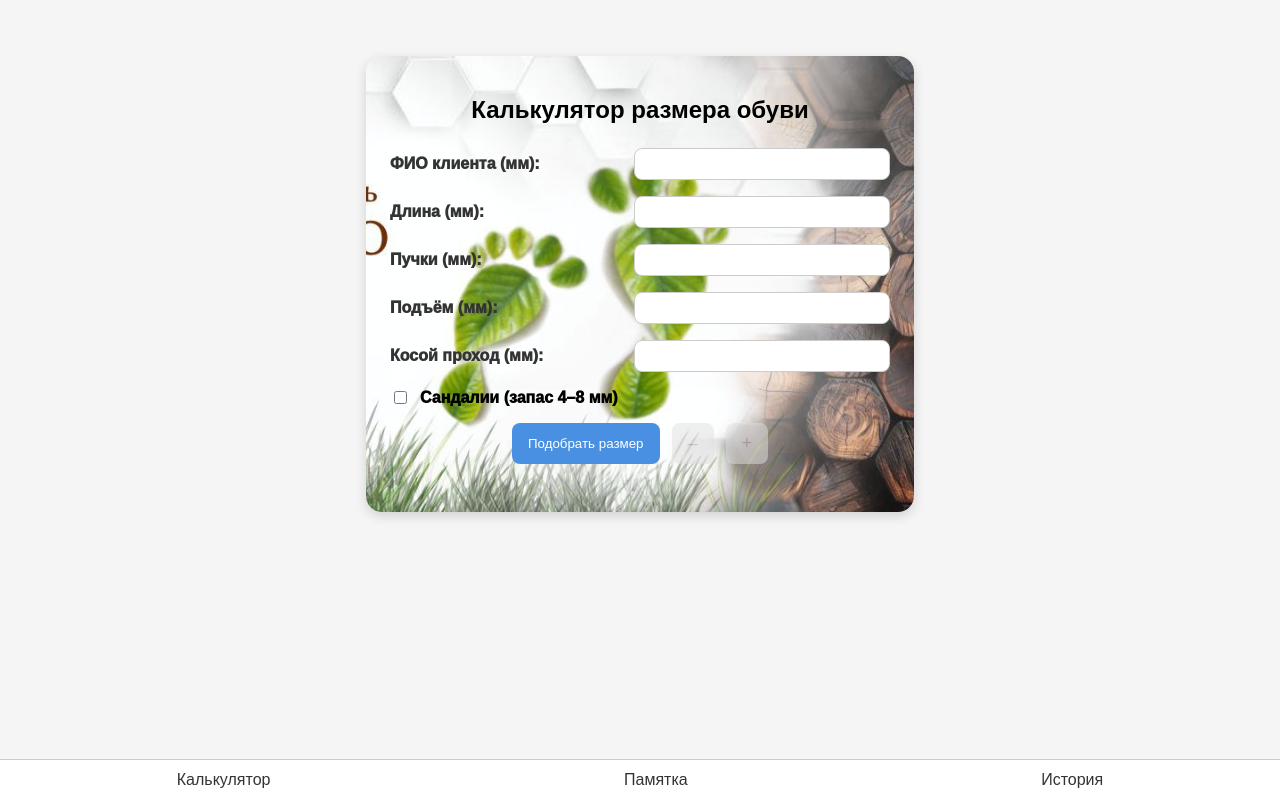
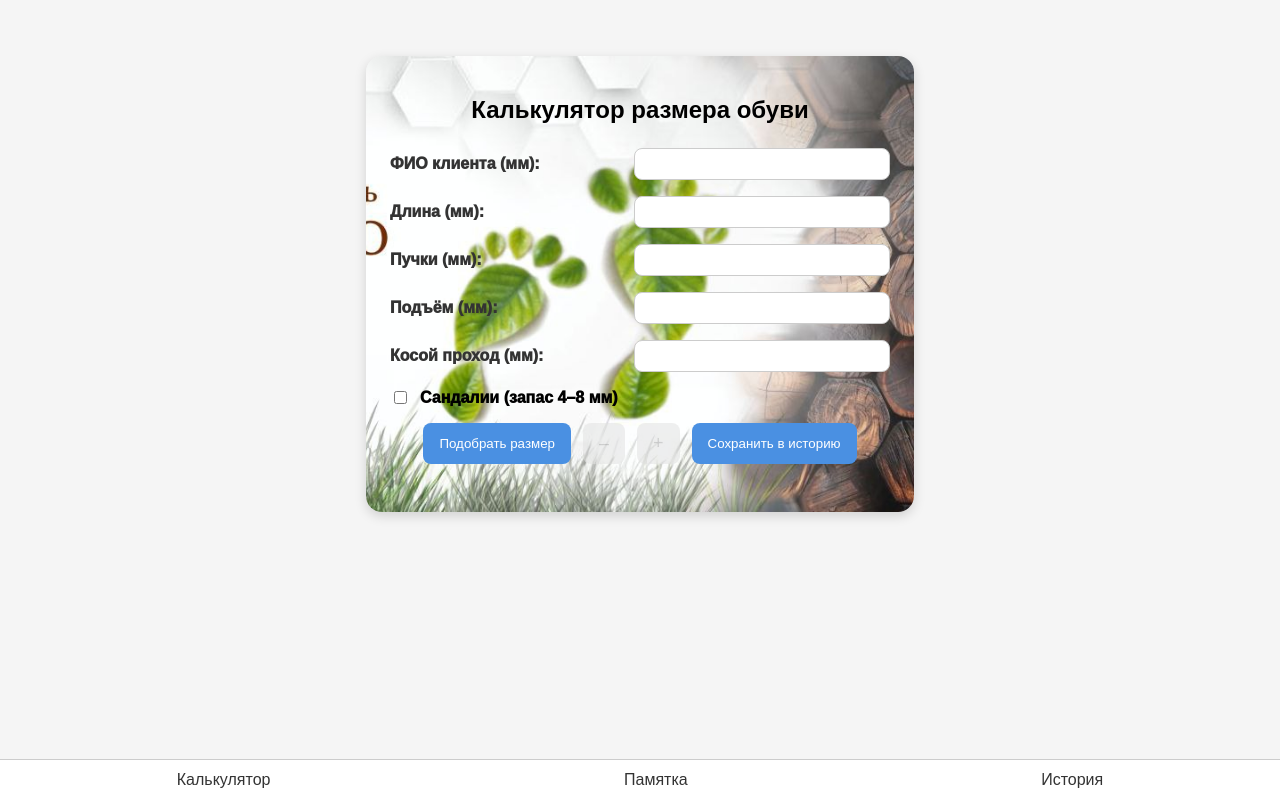
Before and after one commit to Malaphit/my-pwa, a React (Create React App) app: page / in a window 1280 px wide. Built offline with nearby package versions, Linux system fonts and the light colour scheme.

Commit message:
Добавил сохранение по кнопке

```diff
--- a/src/components/SizeCalculator/SizeCalculator.jsx
+++ b/src/components/SizeCalculator/SizeCalculator.jsx
@@ -30,6 +30,8 @@ export default function SizeCalculator() {
   const [dev, setDev] = useState(null);
   const [notes, setNotes] = useState([]);
   const [history, setHistory] = useState([]);
+  const [lastEntry, setLastEntry] = useState(null);
+
 
   useEffect(() => {
     const saved = localStorage.getItem("sizeHistory");
@@ -65,10 +67,17 @@ export default function SizeCalculator() {
       notes: recs,
     };
 
-    const updatedHistory = [entry, ...history].slice(0, 100);
-    setHistory(updatedHistory);
-    localStorage.setItem("sizeHistory", JSON.stringify(updatedHistory));
+    setLastEntry(entry);
   };
+
+  const saveToHistory = () => {
+    if (!lastEntry) return;
+    const updated = [lastEntry, ...history].slice(0, 100);
+    setHistory(updated);
+    localStorage.setItem("sizeHistory", JSON.stringify(updated));
+    alert("Расчёт сохранён в историю.");
+  };
+
 
   const isFormValid = () =>
     m.length && m.punches && m.rise && m.diagonal;
@@ -139,7 +148,11 @@ export default function SizeCalculator() {
           <button onClick={() => step(+1)} disabled={!currSize} className="size-calc-step">
             +
           </button>
+        <button onClick={saveToHistory} className="size-calc-button">
+          Сохранить в историю
+        </button>
         </div>
+
 
         {currSize != null && dev && (
           <div className={`size-result ${getMatchColor(dev)}`}>
--- a/src/components/SizeCalculator/sizeLogic.js
+++ b/src/components/SizeCalculator/sizeLogic.js
@@ -8,9 +8,14 @@ export const findSizeByLength = (lengthMm, sandalMode = false) => {
   const [min, max] = sandalMode ? [4, 8] : [8, 13];
   for (const s of SIZE_KEYS) {
     const diff = SIZE_TABLE[s].length - lengthMm;
+    if (diff >= min && diff <= max) return s;
+  }
+
+  for (const s of SIZE_KEYS) {
+    const diff = SIZE_TABLE[s].length - lengthMm;
     if (diff >= min) return s;
   }
-  return SIZE_KEYS[0] || null;
+  return null;
 };
 
 export const calculateDeviations = (size, user) => {
```
Also changed, not shown: 1 other file (tests, documents, lock files or other folders).
